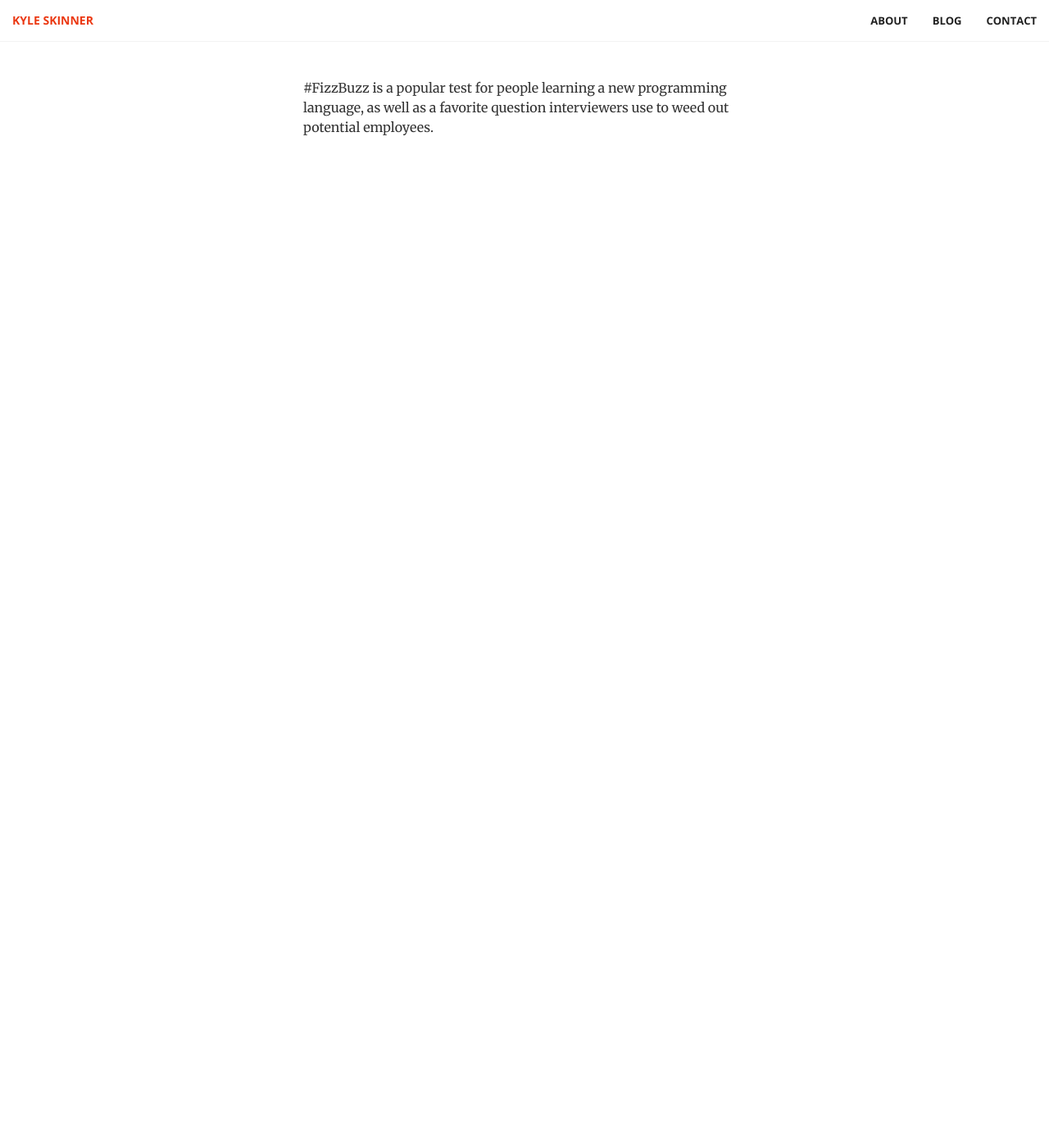
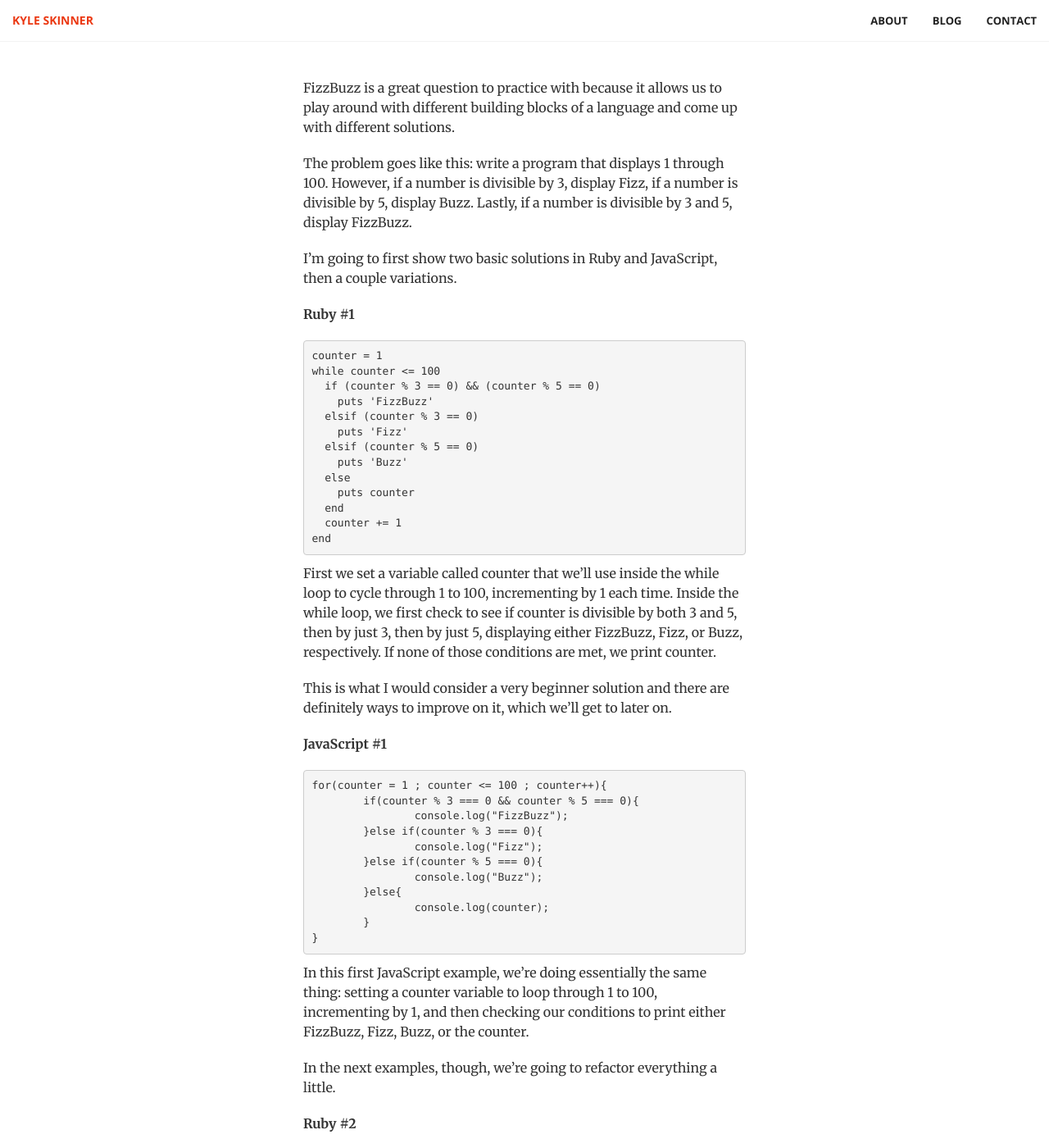
Before and after one commit to kyleskin/kyleskin.github.io, a Jekyll site: the page built from _posts/2016-05-06-fizzbuzz.md, in a window 1280 px wide and 1400 px high, scrolled down 307 px. Shown: the whole window at 82% size. Built offline with Jekyll 4.4.1, drawn with Linux system fonts in a browser that asks for light colours; before the commit the page ends 900 px from its top, so only the background shows below that; some of the changed text lies outside the part shown.

Commit message:
fizzbuzz post

```diff
--- a/_posts/2016-05-06-fizzbuzz.md
+++ b/_posts/2016-05-06-fizzbuzz.md
@@ -1,5 +1,78 @@
 ---
 layout: post
-title: FizzBuzz Three Ways
+title: FizzBuzz
 ---
-#FizzBuzz is a popular test for people learning a new programming language, as well as a favorite question interviewers use to weed out potential employees.
+FizzBuzz is a great question to practice with because it allows us to play around with different building blocks of a language and come up with different solutions.
+
+The problem goes like this: write a program that displays 1 through 100.  However, if a number is divisible by 3, display Fizz, if a number is divisible by 5, display Buzz.  Lastly, if a number is divisible by 3 and 5, display FizzBuzz.
+
+I'm going to first show two basic solutions in Ruby and JavaScript, then a couple variations.
+
+**Ruby #1**
+
+{% highlight ruby %}
+counter = 1
+while counter <= 100
+  if (counter % 3 == 0) && (counter % 5 == 0)
+    puts 'FizzBuzz'
+  elsif (counter % 3 == 0)
+    puts 'Fizz'
+  elsif (counter % 5 == 0)
+    puts 'Buzz'
+  else
+    puts counter
+  end
+  counter += 1
+end
+{% endhighlight %}
+
+First we set a variable called counter that we'll use inside the while loop to cycle through 1 to 100, incrementing by 1 each time.  Inside the while loop, we first check to see if counter is divisible by both 3 and 5, then by just 3, then by just 5, displaying either FizzBuzz, Fizz, or Buzz, respectively.  If none of those conditions are met, we print counter.
+
+This is what I would consider a very beginner solution and there are definitely ways to improve on it, which we'll get to later on.
+
+**JavaScript #1**
+
+{% highlight js %}
+for(counter = 1 ; counter <= 100 ; counter++){
+	if(counter % 3 === 0 && counter % 5 === 0){
+		console.log("FizzBuzz");
+	}else if(counter % 3 === 0){
+		console.log("Fizz");
+	}else if(counter % 5 === 0){
+		console.log("Buzz");
+	}else{
+		console.log(counter);
+	}
+}
+{% endhighlight %}
+
+In this first JavaScript example, we're doing essentially the same thing: setting a counter variable to loop through 1 to 100, incrementing by 1, and then checking our conditions to print either FizzBuzz, Fizz, Buzz, or the counter.
+
+In the next examples, though, we're going to refactor everything a little.
+
+**Ruby #2**
+
+{% highlight ruby %}
+1.upto(100).each do |counter|
+   string = ''
+   string += 'Fizz' if counter % 3 == 0
+   string += 'Buzz' if counter % 5 == 0
+   string.empty? ? puts(counter) : puts(string)
+end
+{% endhighlight%}
+
+Here I'm trying to make the code a little more "Rubyish".  The elements are all the same, but instead of a while loop, we're using the Ruby method `upto` to set our starting and ending numbers.  It then uses `each` to take each number and set it to 'counter' and then passes it into our block of code.  Inside the block, we first set the variable string to an empty string.  Then we check to see if counter is divisible by 3 and if it is, we add 'Fizz' to our empty string.  After that, we check to see if counter is divisible by 5, and add 'Buzz' to the string.  This means, if counter is only divisible by 3 or 5, we'll end up with either 'Fizz' or 'Buzz', but if it's divisible by both, we'll get 'FizzBuzz'.  Lastly, we check to to see if the variable string is empty.  If it is (i.e. counter wasn't divisible by 3 or 5), we print out the number.  If it's not empty, we print our string.
+
+
+**Javascript #2**
+
+{% highlight js %}
+for(counter = 1 ; counter <= 100 ; counter++){
+	string = "";
+	if(counter % 3 === 0){string += "Fizz"}
+	if(counter % 5 === 0){string += "Buzz"}
+	console.log(string || counter);
+}
+{% endhighlight %}
+
+First we set up a for loop, just like in the first solution.  Then we set up an empty string, called 'string', like in the Ruby example, and run similar logic to add Fizz or Buzz to it.  However, JavaScript lets us run the logic a little differently to print out the string or counter.  Inside `console.log` we check if `string` is true (an empty string returns false).  So, if there's anything inside the string, it will print out, otherwise, it will print out our number.
```
